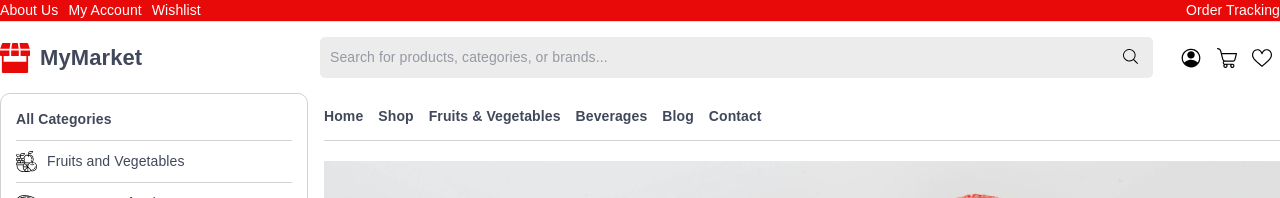
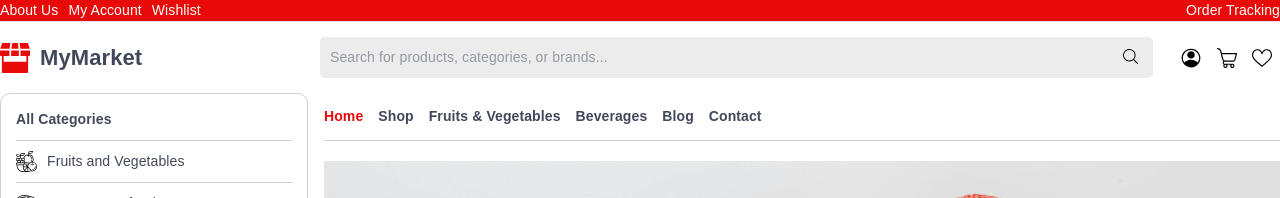
Before and after one commit to john10080/my-market, a Next.js app: page / in a window 1280 px wide. In both pictures the pointer is over the link "Home". Shown: the top 198 px of the page. Built offline with nearby package versions, Linux system fonts and the light colour scheme.

Commit message:
hover menu effect

```diff
--- a/src/components/Navigation/style.css
+++ b/src/components/Navigation/style.css
@@ -58,4 +58,9 @@
     outline: none;
     margin-right: 15px;
     font-weight: 600;
+    transition: all 0.2s ease;
 }
+
+.navigation-menu .menu-item > a:hover{
+    color: var(--red);
+}
```
